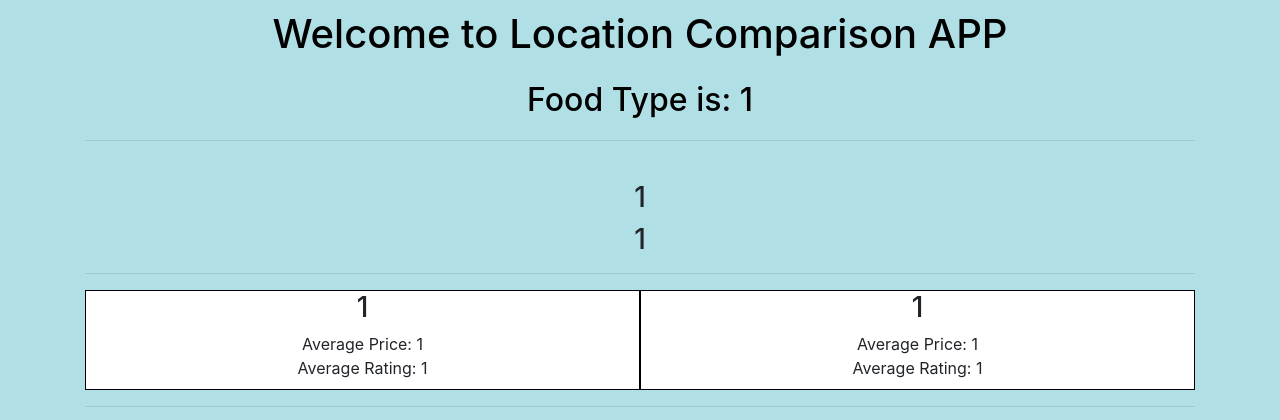
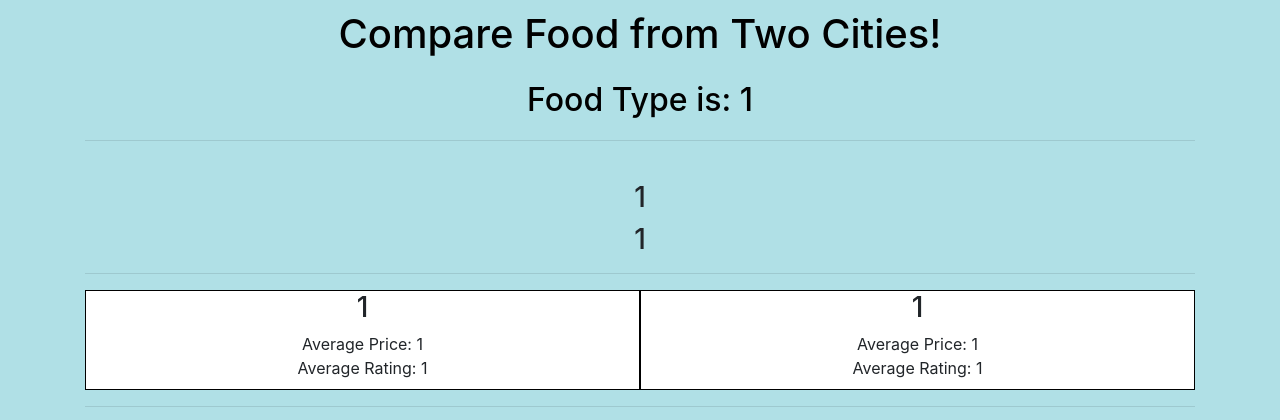
Before and after one commit to sarahhdong/UCSD-TritonHacks-2021, a Flask app: a page that uses templates/result.html in a window 1280 px wide. Shown: the part 56-476 px from the top of the page. Run offline with Flask 2, Linux system fonts and the light colour scheme; some libraries are stand-ins or nearby versions.

Commit message:
Update result.html

```diff
--- a/templates/result.html
+++ b/templates/result.html
@@ -1,7 +1,7 @@
 {% extends 'layout.html' %}
 
 {% block content %}
-<h1>{% block title %} Welcome to Location Comparison APP {% endblock %}</h1>
+<h1>{% block title %} Compare Food from Two Cities! {% endblock %}</h1>
 <h2> Food Type is: {{ type }} </h2>
 <hr>
 <br>
```
